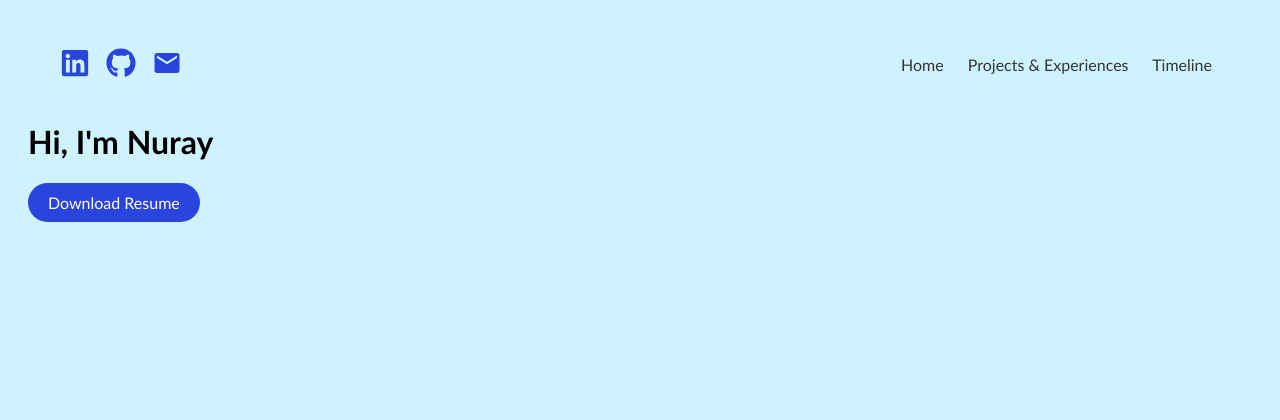
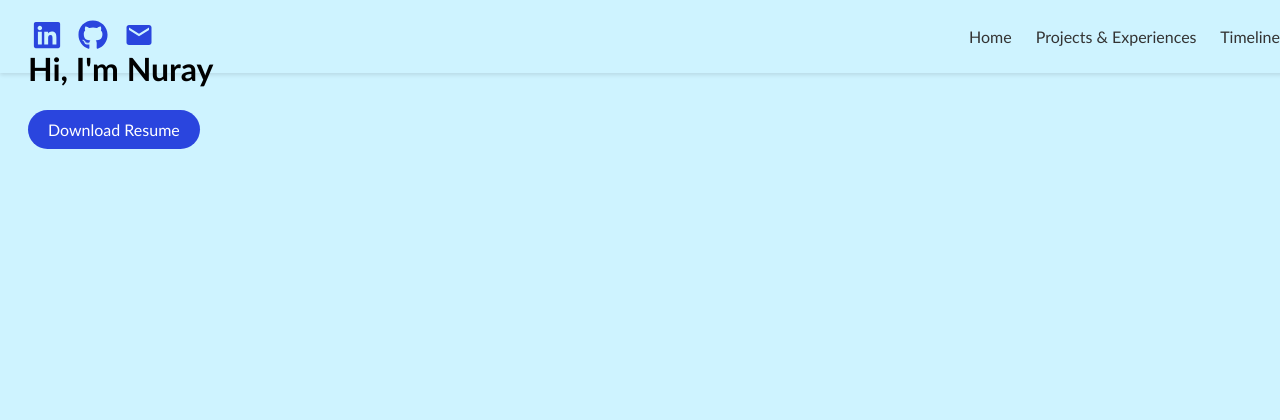
Before and after one commit to nurayyozden/My-Professional-Website, a PHP site: page /pages/index.php in a window 1280 px wide. Shown: the top 420 px of the page. After the commit the page ends 149 px from the top, so only its background shows below. Run offline with PHP 8.4, Linux system fonts and the light colour scheme.

Commit message:
header fixes

```diff
--- a/pages/header.php
+++ b/pages/header.php
@@ -9,7 +9,7 @@
 </head>
 <body>
 
-<header>
+<header class="sticky-header">
 
 <div class="social-icons">
     <a href="https://www.linkedin.com/in/nuray-ozden-247ab41b0/" alt="LinkedIn">
--- a/public/styles/site.css
+++ b/public/styles/site.css
@@ -11,7 +11,6 @@ body {
 
 }
 
-
 #projects-anchor {
     margin-top: 100%;
     padding-bottom: 25%; /* CHANGE */
@@ -22,13 +21,6 @@ body {
     padding-bottom: 25%; /* CHANGE */
 }
 
-header {
-    display: flex;
-    justify-content: space-between;
-    align-items: center;
-    padding: 20px;
-    /* background-color: #f2f2f2; Light gray background */
-}
 
 .nav-buttons a {
     margin-right: 20px;
@@ -65,3 +57,17 @@ a {
   .download-link:hover {
     background-color: #001aad; /* Darker purple on hover */
   }
+
+
+  .sticky-header {
+    position: fixed;
+    top: 0;
+    left: 0;
+    width: 100%;
+    /* z-index: 1000; */
+    box-shadow: 0 2px 4px rgba(0, 0, 0, 0.1);
+    display: flex;
+    justify-content: space-between;
+    align-items: center;
+    padding: 20px;
+}
--- a/router.php
+++ b/router.php
@@ -14,9 +14,9 @@
 // $is_admin = is_user_member_of($db, ADMIN_GROUP_ID);
 
 const ROUTES = array(
-  '/' => 'pages/index.php'
-//   '/meal' => 'pages/meal.php',
-//   '/dinner-form' => 'pages/dinner-form.php'
+  '/' => 'pages/home.php',
+  // '/meal' => 'pages/meal.php',
+  // '/dinner-form' => 'pages/dinner-form.php'
 );
 
 function match_static($uri)
```
